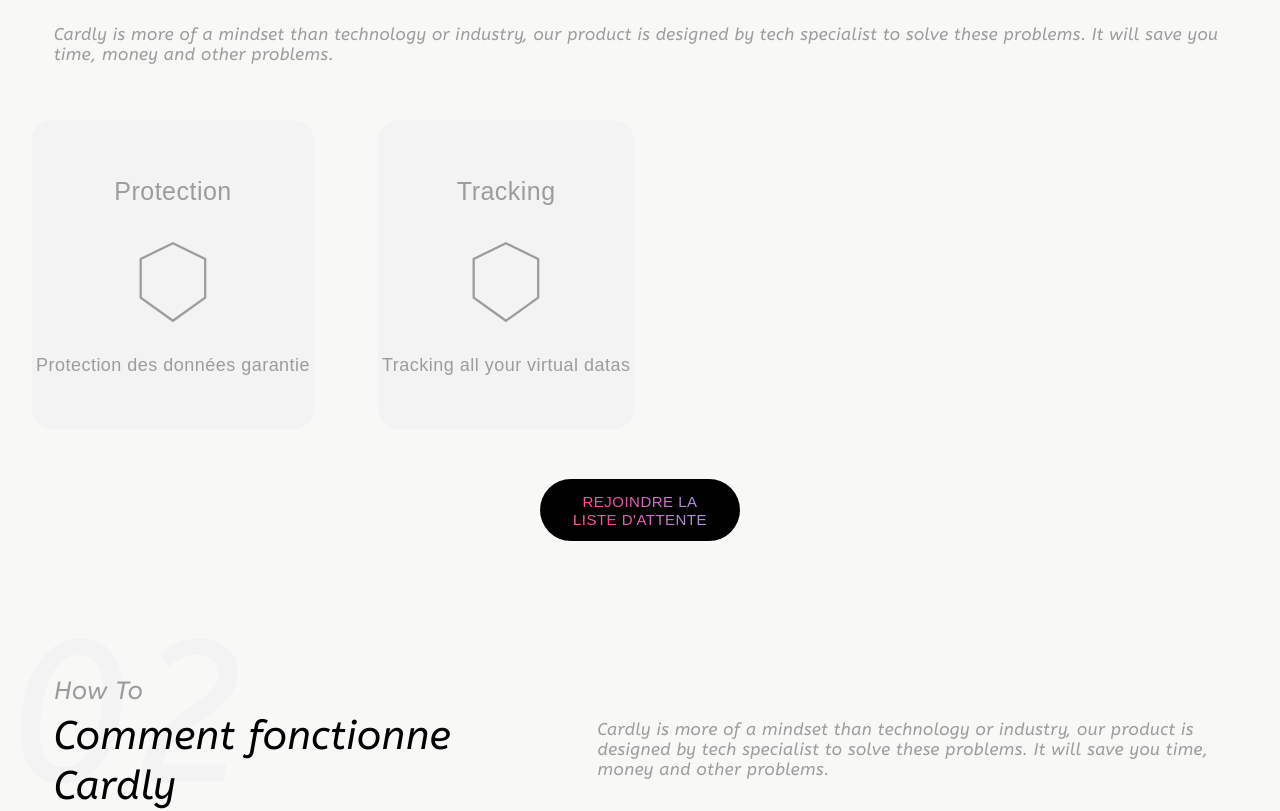
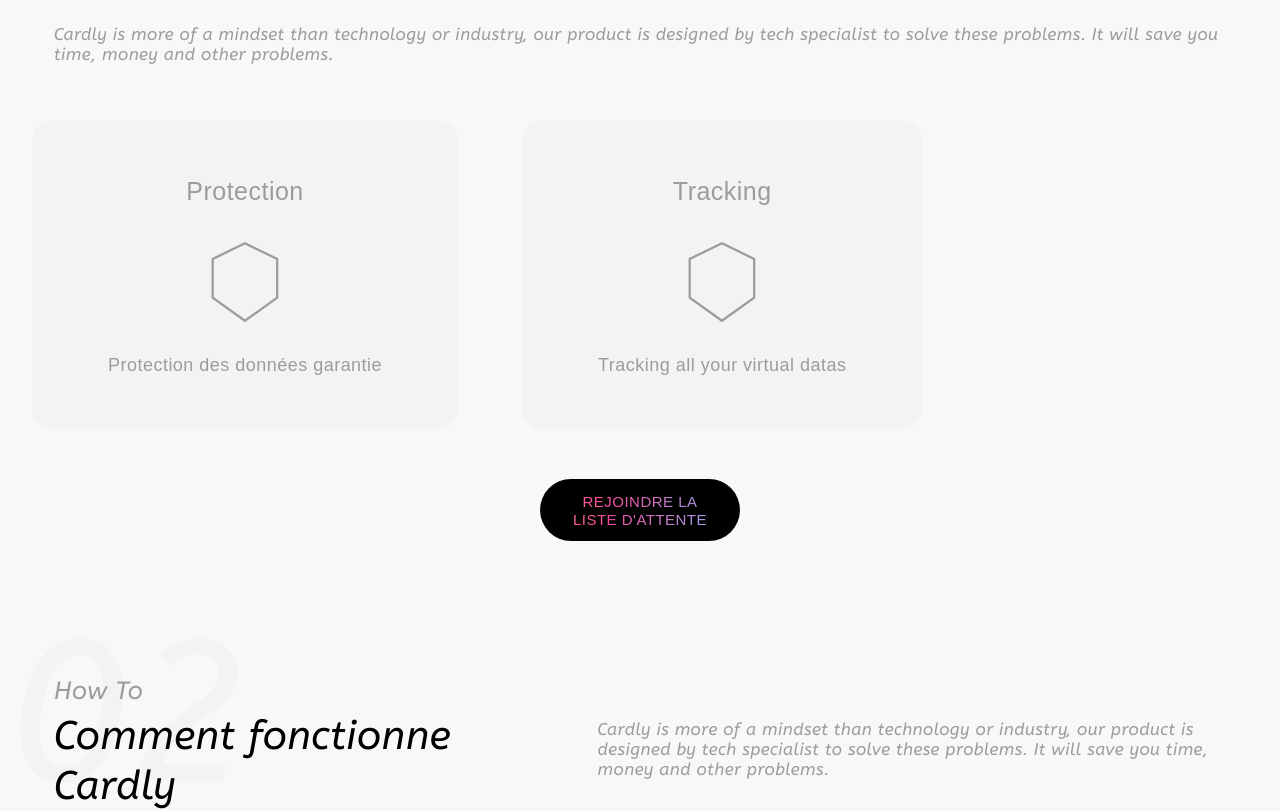
Before and after one commit to feldeh/cardly, a Next.js app: page / in a window 1280 px wide. Shown: the part 1036-1847 px from the top of the page. Built offline with nearby package versions, Linux system fonts and the light colour scheme.

Commit message:
add mx to FeatureCards description

```diff
--- a/src/components/home/Features/Features.jsx
+++ b/src/components/home/Features/Features.jsx
@@ -23,9 +23,7 @@ const Features = () => {
           id="features"
           subTitle="Best features"
           subTitle2="provided by Cardly"
-          description="Cardly is more of a mindset than technology or industry, our product is
-            designed by tech specialist to solve these problems. It will save you
-            time, money and other problems."
+          description="Cardly is more of a mindset than technology or industry, our product is designed by tech specialist to solve these problems. It will save you time, money and other problems."
           number="02"
         />
       </div>
--- a/src/components/shared/FeatureCards/FeatureCards.jsx
+++ b/src/components/shared/FeatureCards/FeatureCards.jsx
@@ -9,7 +9,7 @@ const FeatureCards = ({ features }) => {
             key={i}
             className="mx-8 mb-[33px] rounded-[20px] text-center bg-whiteGrey lg:my-auto lg:hover:bg-black"
           >
-            <div className="flex flex-col items-center mx-1 py-[53px]">
+            <div className="flex flex-col items-center mx-10 py-[53px]">
               <p className="text-xl">{feature.title}</p>
               <div className="mt-8">
                 <Image
@@ -19,7 +19,7 @@ const FeatureCards = ({ features }) => {
                   alt="hexagone"
                 />
               </div>
-              <p className="mt-8 text-lg leading-[21px]">
+              <p className="mt-8 text-lg leading-[21px] mx-9">
                 {feature.description}
               </p>
             </div>
```
